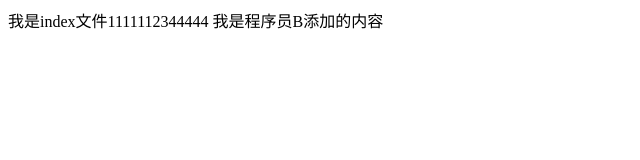
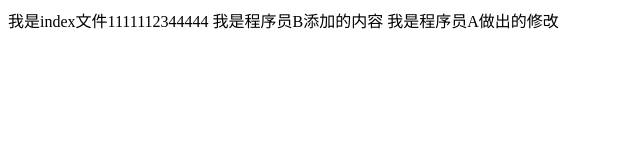
Before and after one commit to Atongmu888/git-demo, a plain HTML site: page index.html in a window 1280 px wide. Shown: the whole page, without its empty margins (0-640 px from the left). Drawn offline with Linux system fonts and the light colour scheme.

Commit message:
A程序员提交的测试冲突的代码

```diff
--- a/index.html
+++ b/index.html
@@ -10,5 +10,6 @@
 <body>
 我是index文件1111112344444
 我是程序员B添加的内容
+我是程序员A做出的修改
 </body>
 </html>
```
